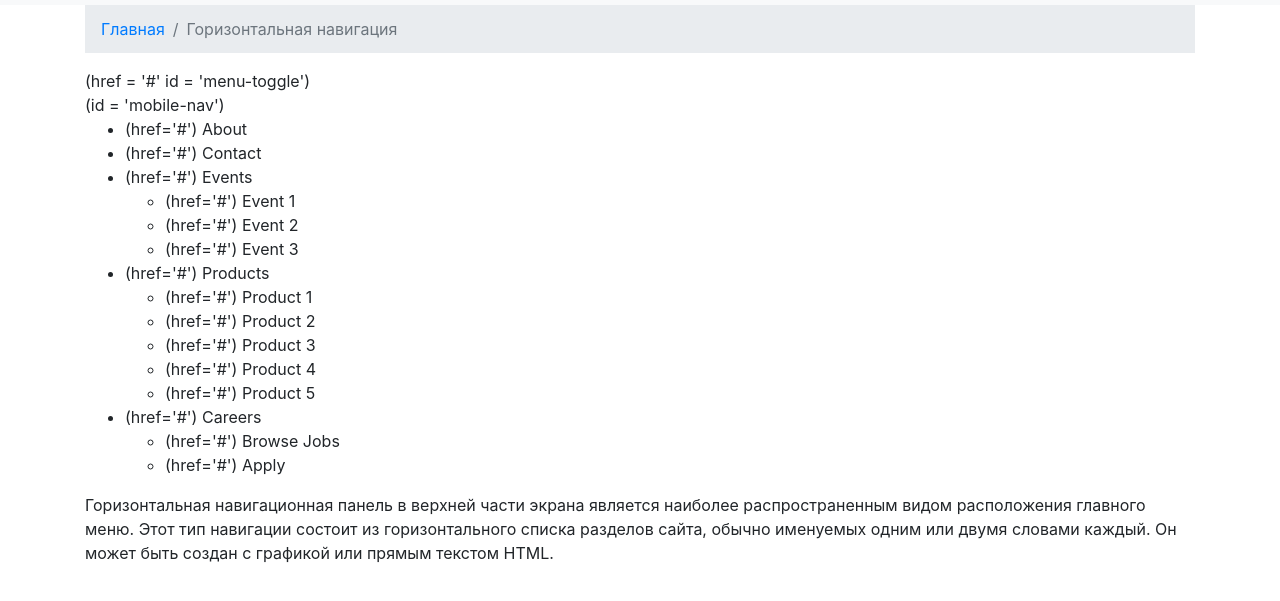
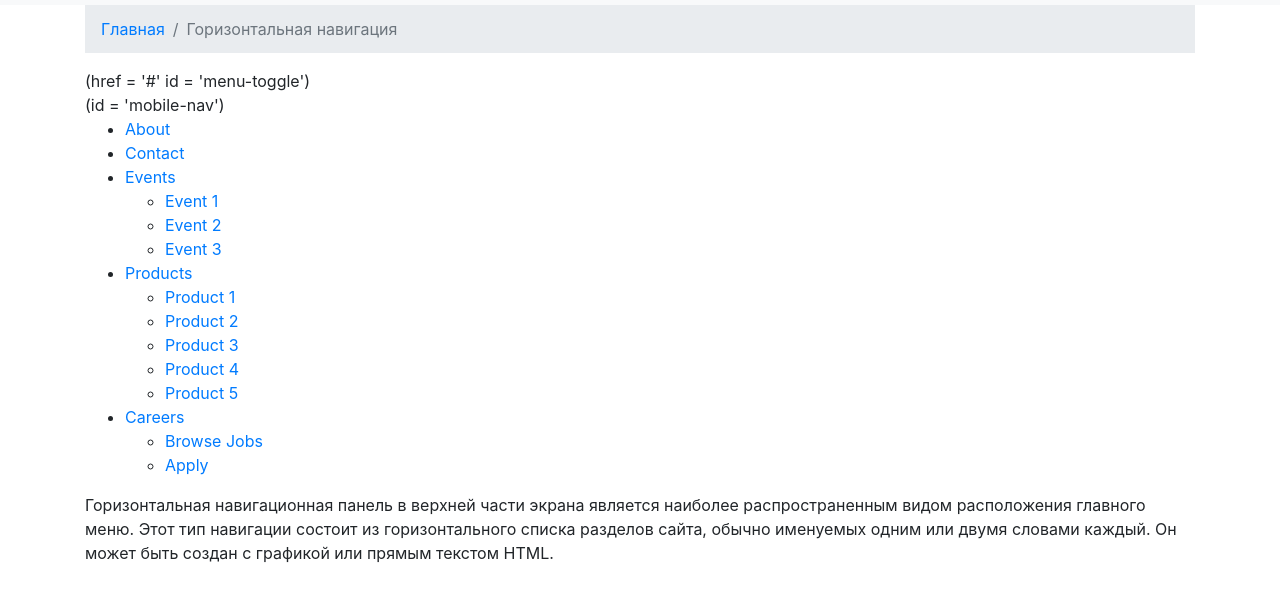
Before and after one commit to elkate/site-navigation, a website: page src/horizontal-navigation.html in a window 1280 px wide. Shown: the part 59-660 px from the top of the page. Drawn offline with nearby package versions, Linux system fonts and the light colour scheme; files that its build step writes are made by us from their sources.

Commit message:
changes html

```diff
--- a/src/horizontal-navigation.html
+++ b/src/horizontal-navigation.html
@@ -19,53 +19,53 @@
     <nav>(id = 'mobile-nav')
         <ul>
             <li>
-                <a>(href='#') About</a>
+                <a href='#'> About</a>
             </li>
             <li>
-                <a>(href='#') Contact</a>
+                <a href='#'> Contact</a>
             </li>
             <li class="closed">
-                <a>(href='#') Events</a>
+                <a href='#'> Events</a>
                 <ul>
                     <li>
-                        <a>(href='#') Event 1</a>
+                        <a href='#'> Event 1</a>
                     </li>
                     <li>
-                        <a>(href='#') Event 2</a>
+                        <a href='#'> Event 2</a>
                     </li>
                     <li>
-                        <a>(href='#') Event 3</a>
+                        <a href='#'> Event 3</a>
                     </li>
                 </ul>
             </li>
             <li class="closed">
-                <a>(href='#') Products</a>
+                <a href='#'> Products</a>
                 <ul>
                     <li>
-                        <a>(href='#') Product 1</a>
+                        <a href='#'> Product 1</a>
                     </li>
                     <li>
-                        <a>(href='#') Product 2</a>
+                        <a href='#'> Product 2</a>
                     </li>
                     <li>
-                        <a>(href='#') Product 3</a>
+                        <a href='#'> Product 3</a>
                     </li>
                     <li>
-                        <a>(href='#') Product 4</a>
+                        <a href='#'> Product 4</a>
                     </li>
                     <li>
-                        <a>(href='#') Product 5</a>
+                        <a href='#'> Product 5</a>
                     </li>
                 </ul>
             </li>
             <li class="closed">
-                <a>(href='#') Careers</a>
+                <a href='#'> Careers</a>
                 <ul>
                     <li>
-                        <a>(href='#') Browse Jobs</a>
+                        <a href='#'> Browse Jobs</a>
                     </li>
                     <li>
-                        <a>(href='#') Apply</a>
+                        <a href='#'> Apply</a>
                     </li>
                 </ul>
             </li>
```
